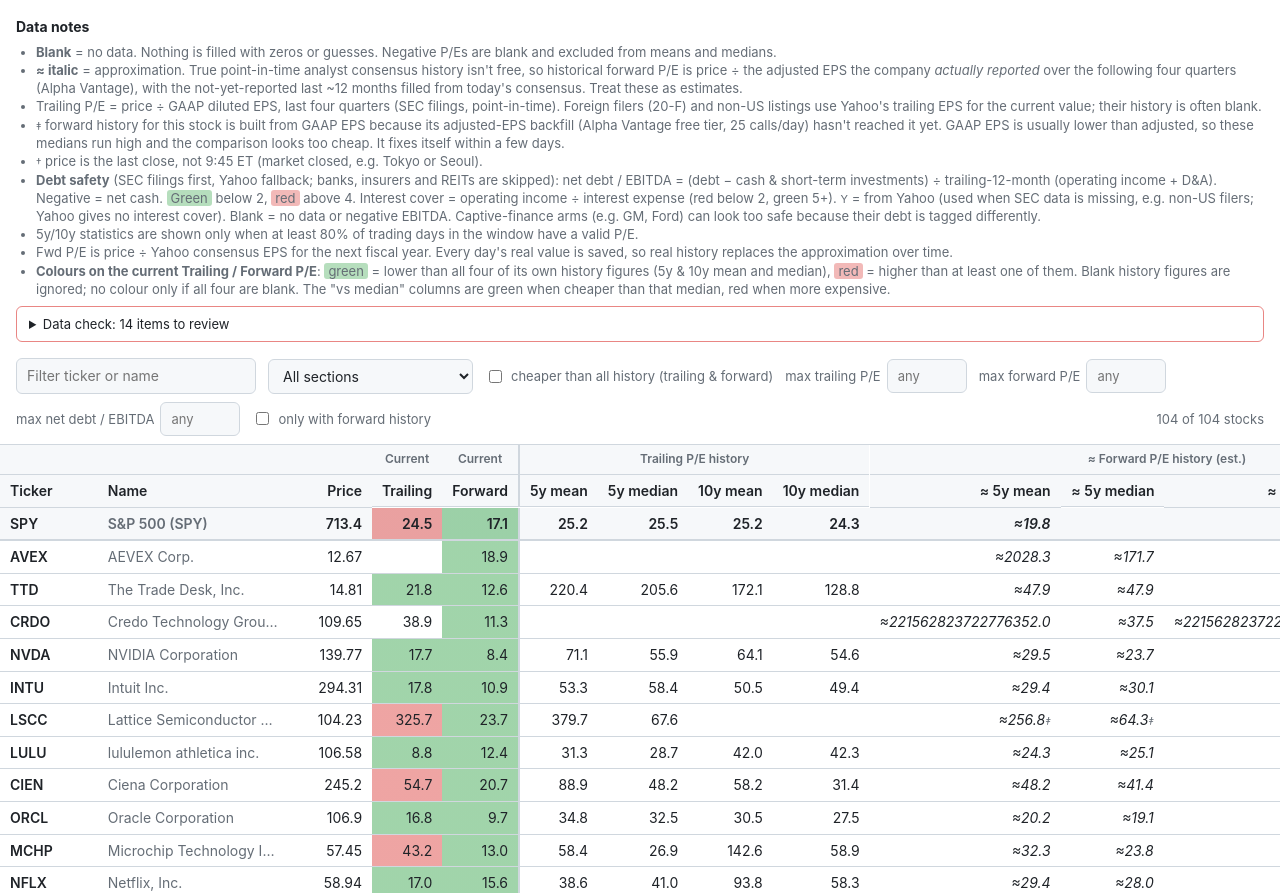
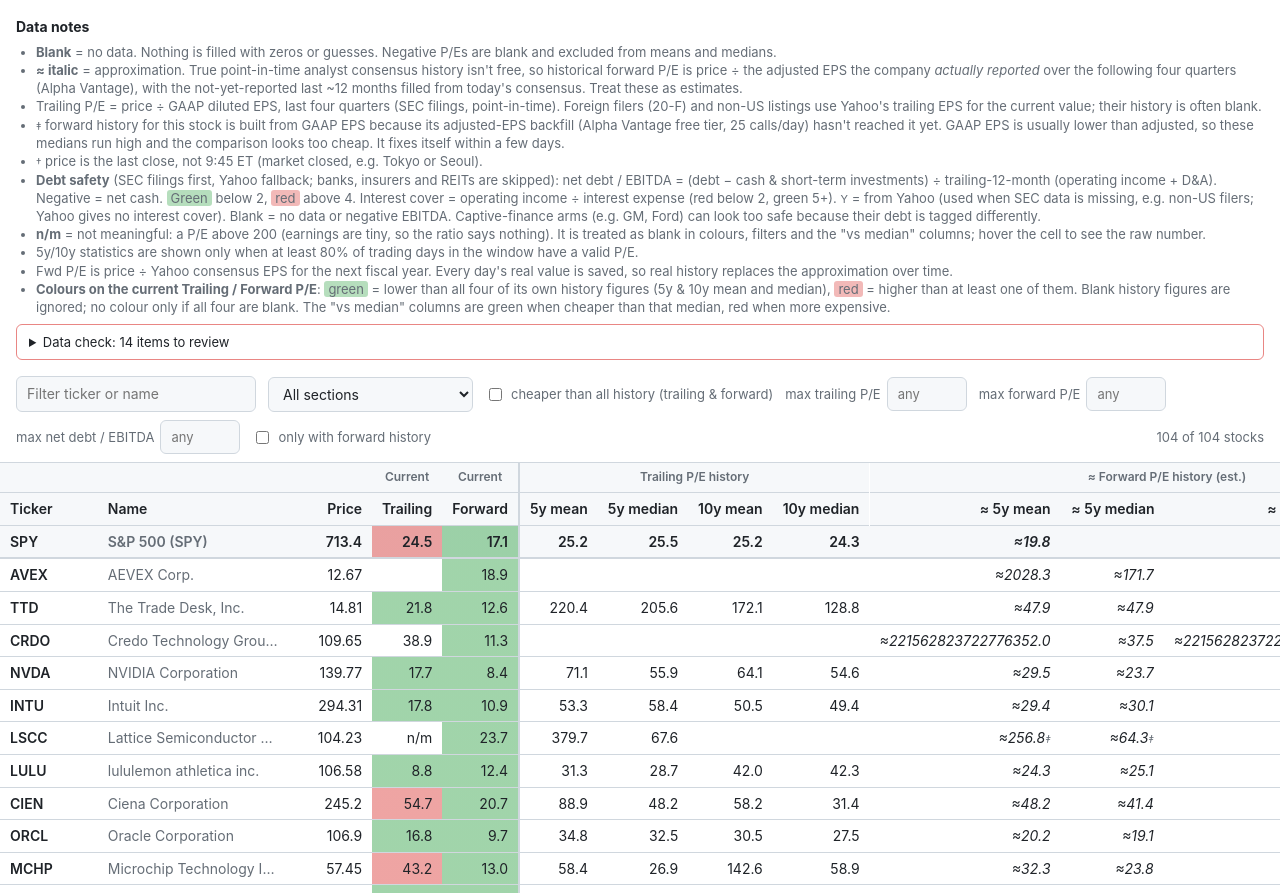
Before and after one commit to dunbok/pe-dashboard, a plain HTML site: page docs/index.html in a window 1280 px wide. Shown: the part 65-958 px from the top of the page. Drawn offline with Linux system fonts and the light colour scheme.

Commit message:
Show P/E above 200 as n/m
Co-Authored-By: Claude Sonnet 5.5 <noreply@anthropic.com>

```diff
--- a/docs/index.html
+++ b/docs/index.html
@@ -94,6 +94,8 @@ button.on { border-color: var(--accent); color: var(--accent); }
     <li><b>Debt safety</b> (SEC filings first, Yahoo fallback; banks, insurers and REITs are skipped): net debt / EBITDA = (debt &minus; cash &amp; short-term investments) &divide; trailing-12-month (operating income + D&amp;A). Negative = net cash.
       <span class="g">Green</span> below 2, <span class="r">red</span> above 4. Interest cover = operating income &divide; interest expense (red below 2, green 5+).
       <span class="dag">Y</span> = from Yahoo (used when SEC data is missing, e.g. non-US filers; Yahoo gives no interest cover). Blank = no data or negative EBITDA. Captive-finance arms (e.g. GM, Ford) can look too safe because their debt is tagged differently.</li>
+    <li><b>n/m</b> = not meaningful: a P/E above 200 (earnings are tiny, so the ratio says nothing). It is treated as blank in colours,
+      filters and the "vs median" columns; hover the cell to see the raw number.</li>
     <li>5y/10y statistics are shown only when at least 80% of trading days in the window have a valid P/E.</li>
     <li>Fwd P/E is price &divide; Yahoo consensus EPS for the next fiscal year. Every day's real value is saved, so real history replaces the approximation over time.</li>
     <li><b>Colours on the current Trailing / Forward P/E</b>: <span class="g">green</span> = lower than all four of its own history
@@ -183,7 +185,14 @@ const COLS = [
 // % difference of current P/E from its own median (negative = cheaper than usual)
 const pctVs = (cur, med) => (typeof cur === "number" && typeof med === "number" && med > 0)
   ? Math.round((cur / med - 1) * 1000) / 10 : null;
+// A P/E above this is "not meaningful" (earnings are tiny): shown as n/m and treated as blank
+// everywhere (colours, filters, "vs median"). The raw value stays in the tooltip.
+const NM_PE = 200;
 function addDerived(r) {
+  [["trailing_pe", "tr_nm"], ["forward_pe", "fwd_nm"]].forEach(([k, flag]) => {
+    r[flag] = null;
+    if (typeof r[k] === "number" && r[k] > NM_PE) { r[flag] = r[k]; r[k] = null; }
+  });
   r.tr_vs_5y_median_pct = pctVs(r.trailing_pe, r.tr_5y_median);
   r.tr_vs_10y_median_pct = pctVs(r.trailing_pe, r.tr_10y_median);
   r.fwd_vs_5y_median_pct = pctVs(r.forward_pe, r.fwd_5y_median);
@@ -193,6 +202,10 @@ const $ = (s) => document.querySelector(s);
 const nf0 = new Intl.NumberFormat(undefined, { maximumFractionDigits: 2 });
 
 function fmt(col, v, row) {
+  if ((v === null || v === undefined) && row) {
+    if (col.k === "trailing_pe" && row.tr_nm) return "n/m";
+    if (col.k === "forward_pe" && row.fwd_nm) return "n/m";
+  }
   if (v === null || v === undefined) return "";
   if (col.type === "price") return nf0.format(v);
   if (col.type === "pct") return (v > 0 ? "+" : "") + v.toFixed(1) + "%";
@@ -321,6 +334,8 @@ function buildRow(r) {
         s.title = "From Yahoo (totalDebt - totalCash) / EBITDA; SEC data unavailable"; td.appendChild(s);
       }
       if (c.k === "trailing_pe" && v !== null && r.trailing_eps_src === "Yahoo") td.title = "From Yahoo trailing EPS";
+      if ((c.k === "trailing_pe" && r.tr_nm) || (c.k === "forward_pe" && r.fwd_nm))
+        td.title = "Not meaningful: P/E is " + (c.k === "trailing_pe" ? r.tr_nm : r.fwd_nm).toFixed(0) + " because earnings are tiny (above " + NM_PE + ")";
       if (v !== null && r.fwd_hist_src === "edgar_gaap" && (c.est || c.k.startsWith("fwd_vs_"))) {
         const s = document.createElement("span"); s.className = "dag"; s.textContent = "‡";
         s.title = "Forward history uses GAAP EPS (Alpha Vantage backfill pending). GAAP is usually below adjusted EPS, so these P/Es and medians run high.";
```
